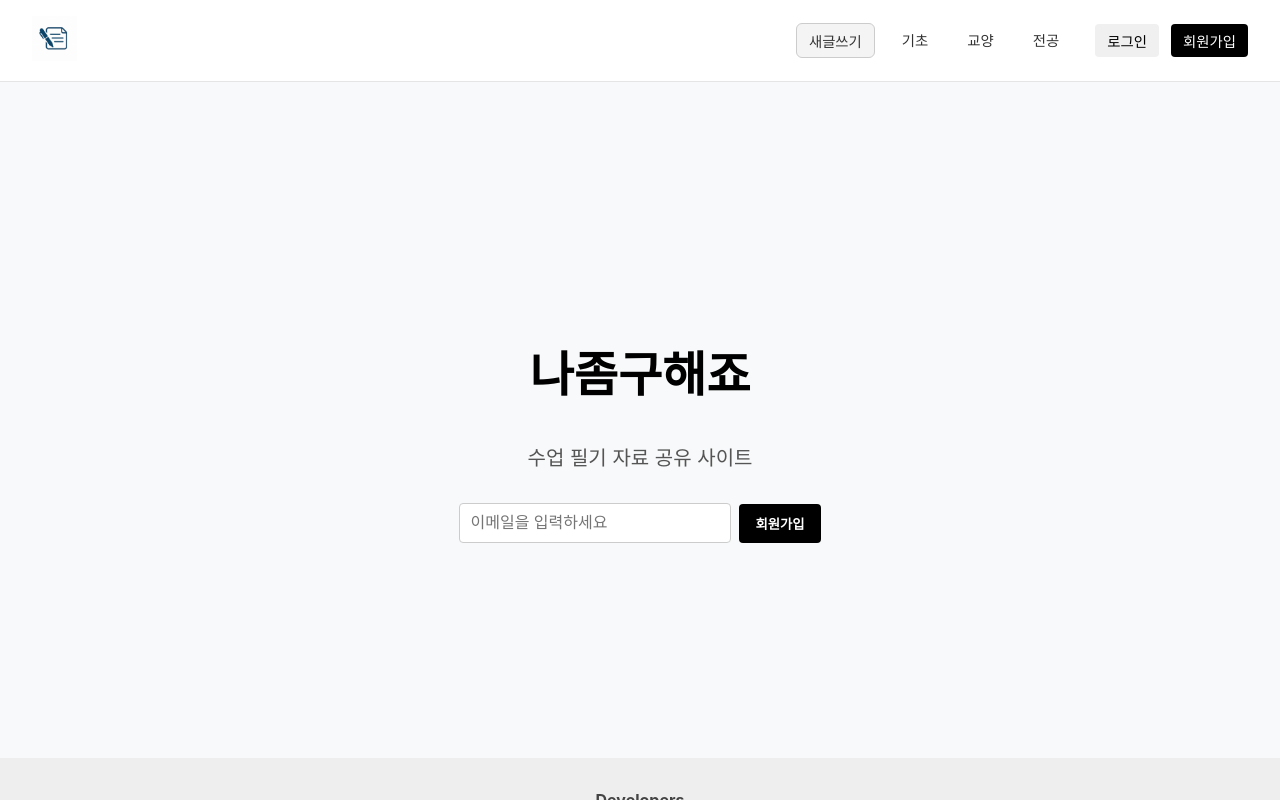
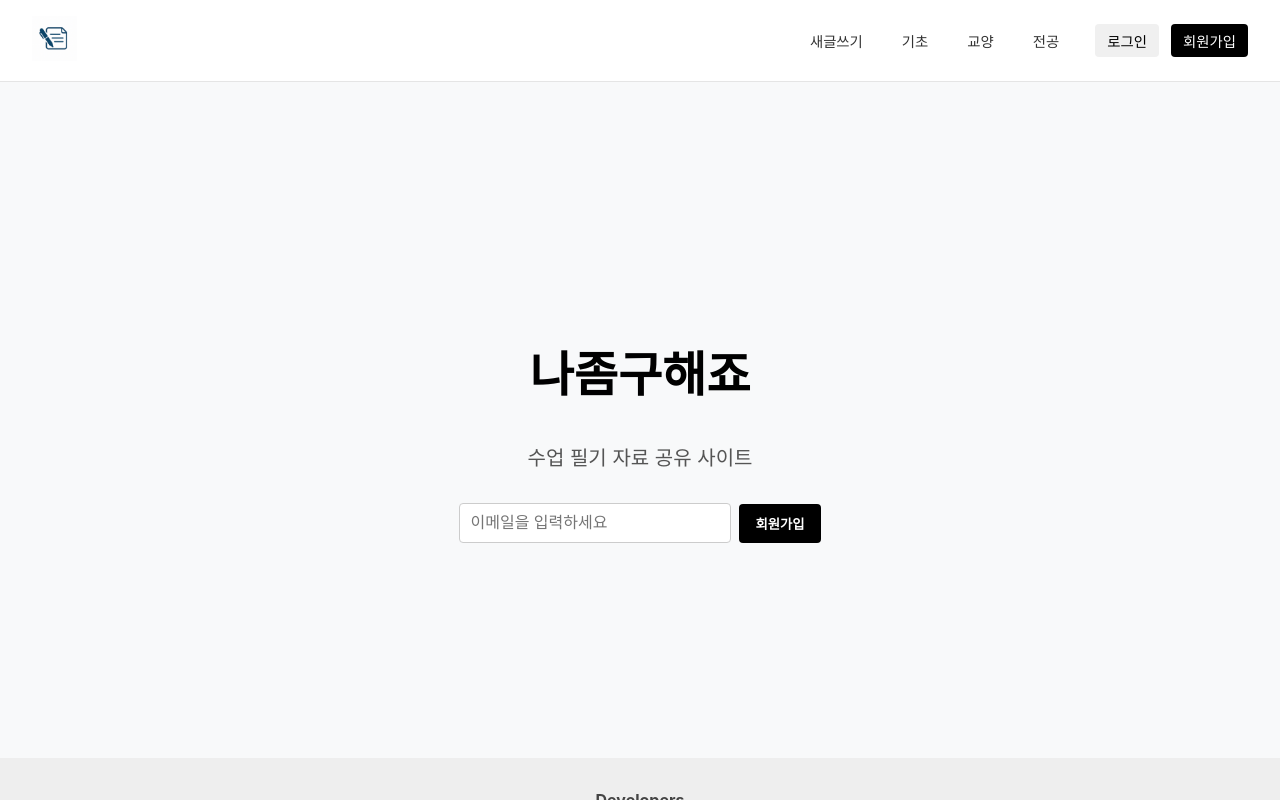
Before and after one commit to ettyio/N-CUBE-2025-summer_team3, a React (Create React App) app: page / in a window 1280 px wide. Built offline with nearby package versions, Linux system fonts and the light colour scheme; no server answers.

Commit message:
기초 교양 전공 분류 및 헤더 버튼 라우팅 추가

```diff
--- a/src/App.js
+++ b/src/App.js
@@ -66,6 +66,10 @@ function App() {
         <Route path="/mypage" element={<MyPage />} />           {/* 마이페이지 */}
         <Route path="/detail" element={<DetailPage />} />    {/* 자료디테일 */}
         <Route path="/chat" element={<ChatHomePage />} />    {/* 채팅 홈 */}
+        <Route path="/" element={<MainPage />} />
+        <Route path="/basic" element={<MainPage />} />
+        <Route path="/liberal" element={<MainPage />} />
+        <Route path="/major" element={<MainPage />} />
       </Routes>
     </Router>
   );
--- a/src/Pages/MainPage.js
+++ b/src/Pages/MainPage.js
@@ -1,6 +1,7 @@
 import React, { useEffect, useState } from 'react';
 import { collection, getDocs } from 'firebase/firestore';
 import { db } from '../firebase';
+import { useLocation } from 'react-router-dom';
 
 import Header from '../components/Header/Header.js';
 import SideBar from '../components/SideBar/SideBar.js';
@@ -11,6 +12,8 @@ import '../PageStyles/MainPage.css';
 
 
 const MainPage = () => {
+  const location = useLocation();
+  const [initializedFromURL, setInitializedFromURL] = useState(false);
   const [query, setQuery] = useState('');
   const [posts, setPosts] = useState([]);
   const [selectedCategories, setSelectedCategories] = useState([]);
@@ -34,8 +37,17 @@ const MainPage = () => {
         console.error("게시글 불러오기 오류:", error);
       }
     };
+
     fetchPosts();
   }, []);
+
+  useEffect(() => {
+    if (location.pathname === '/basic') setSelectedCategories(['기초']);
+    else if (location.pathname === '/liberal') setSelectedCategories(['교양']);
+    else if (location.pathname === '/major') setSelectedCategories(['전공']);
+    else setSelectedCategories([]);
+  }, [location.pathname]);
+
 
 
    const filteredPosts = posts.filter(post => {
--- a/src/components/Header/Header.css
+++ b/src/components/Header/Header.css
@@ -40,14 +40,28 @@
   color: #000;
 }
 
-.nav-menu a {
+.nav-menu a,
+.nav-menu button {
+  background: none;
+  border: none;
   padding: 6px 12px;
   text-decoration: none;
   color: #333;
+  font-size: 0.9rem;
+  cursor: pointer;
   transition: color 0.2s ease;
 }
 
-.nav-menu a:hover {
+.nav-menu button {
+  all: unset;
+  font-size: 0.9rem;
+  padding: 6px 12px;
+  cursor: pointer;
+  color: #333;
+}
+
+.nav-menu a:hover,
+.nav-menu button:hover {
   color: #000;
 }
 
--- a/src/components/Header/Header.js
+++ b/src/components/Header/Header.js
@@ -12,14 +12,28 @@ const Logo = () => (
   </div>
 );
 
-const NavMenu = () => (
-  <nav className="nav-menu">
-     <a href="/new" className="write-button">새글쓰기</a>
-     <a href="/basic">기초</a>
-     <a href="/liberal">교양</a>
-     <a href="/major">전공</a>
-  </nav>
-);
+const NavMenu = () => {
+  const navigate = useNavigate();
+  const { user } = useAuth();
+
+  const handleNavClick = (path) => {
+    if (user) {
+      navigate(path);
+    } else {
+      alert("로그인이 필요합니다.");
+      navigate('/login');
+    }
+  };
+
+  return(
+   <nav className="nav-menu">
+     <Link to="/new" className="write-button">새글쓰기</Link>
+     <button type="button" onClick={() => handleNavClick('/basic')}>기초</button>
+     <button type="button" onClick={() => handleNavClick('/liberal')}>교양</button>
+     <button type="button" onClick={() => handleNavClick('/major')}>전공</button>
+   </nav>
+ );
+};
 
 const AuthButtons = () => {
   const { user, role, logout } = useAuth();
--- a/src/components/SideBar/SideBar.js
+++ b/src/components/SideBar/SideBar.js
@@ -6,9 +6,9 @@ const Sidebar = ({ selectedCategories, onCategoryChange, priceRange, setPriceRan
   const handleCheckboxChange = (e) => {
     const { value, checked } = e.target;
     if (checked) {
-      onCategoryChange([...selectedCategories, value]);
+      onCategoryChange([value]);
     } else {
-      onCategoryChange(selectedCategories.filter((v) => v !== value));
+       onCategoryChange([]);
     }
   }
     return (
```
Lines whose indentation alone changed are shown as unchanged.
